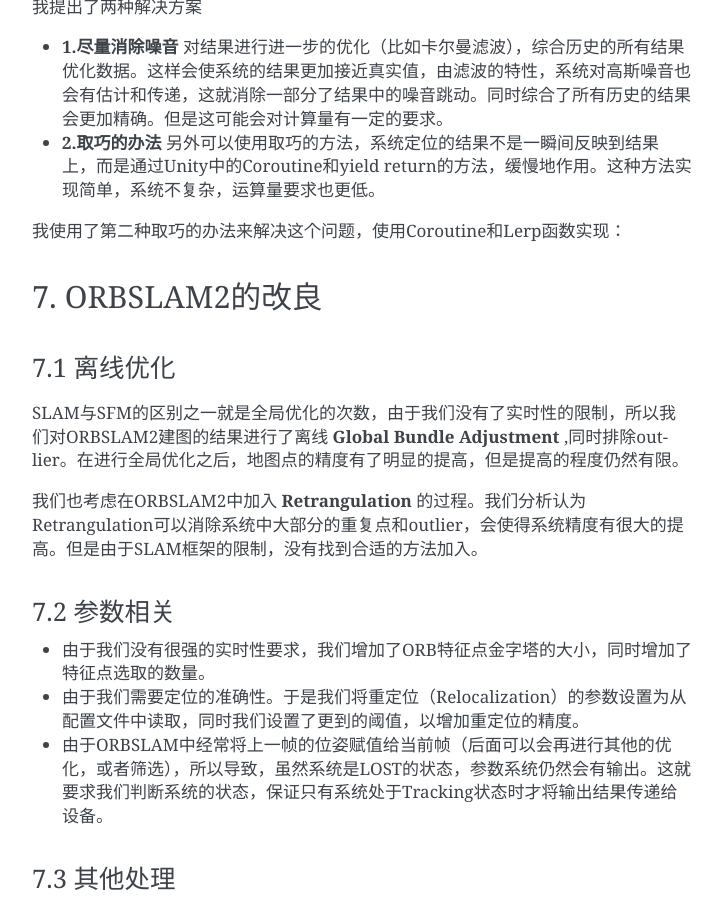
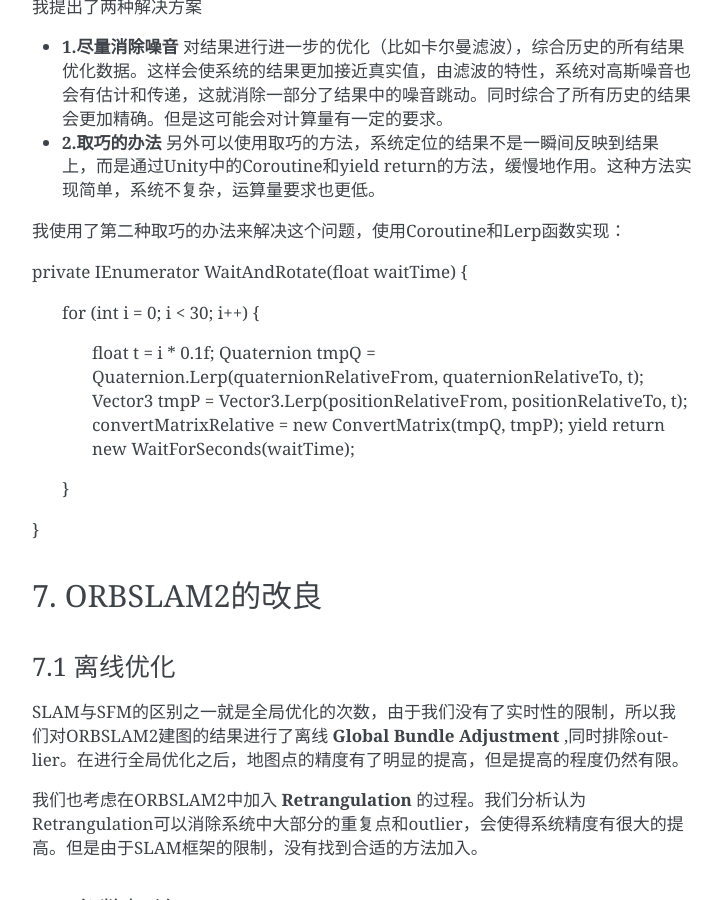
Before and after one commit to gggliuye/VIO, a Sphinx documentation site: the page built from docs/UnitySc/unityShadowCreator.rst, in a window 1280 px wide and 900 px high, scrolled down 6595 px. Shown: the whole window, without its empty margins (388-1110 px from the left). Built offline with Sphinx 7.4.7, drawn with Linux system fonts in a browser that asks for light colours; some of the changed lines change nothing that is shown.

Commit message:
Update unityShadowCreator.rst

```diff
--- a/docs/UnitySc/unityShadowCreator.rst
+++ b/docs/UnitySc/unityShadowCreator.rst
@@ -173,20 +173,19 @@
 
 我使用了第二种取巧的办法来解决这个问题，使用Coroutine和Lerp函数实现：
 
-.. highlight:: c
-      :linenos:
+.. code:: c#
+private IEnumerator WaitAndRotate(float waitTime)
+{
+    for (int i = 0; i < 30; i++)
+    {
+        float t = i * 0.1f;
+        Quaternion tmpQ = Quaternion.Lerp(quaternionRelativeFrom, quaternionRelativeTo, t);
+        Vector3 tmpP = Vector3.Lerp(positionRelativeFrom, positionRelativeTo, t);
+        convertMatrixRelative = new ConvertMatrix(tmpQ, tmpP);
+        yield return new WaitForSeconds(waitTime);
+    }
+}
 
-    private IEnumerator WaitAndRotate(float waitTime)
-    {
-        for (int i = 0; i < 30; i++)
-        {
-            float t = i * 0.1f;
-            Quaternion tmpQ = Quaternion.Lerp(quaternionRelativeFrom, quaternionRelativeTo, t);
-            Vector3 tmpP = Vector3.Lerp(positionRelativeFrom, positionRelativeTo, t);
-            convertMatrixRelative = new ConvertMatrix(tmpQ, tmpP);
-            yield return new WaitForSeconds(waitTime);
-        }
-    }
 
 7. ORBSLAM2的改良
 -----------------
```
